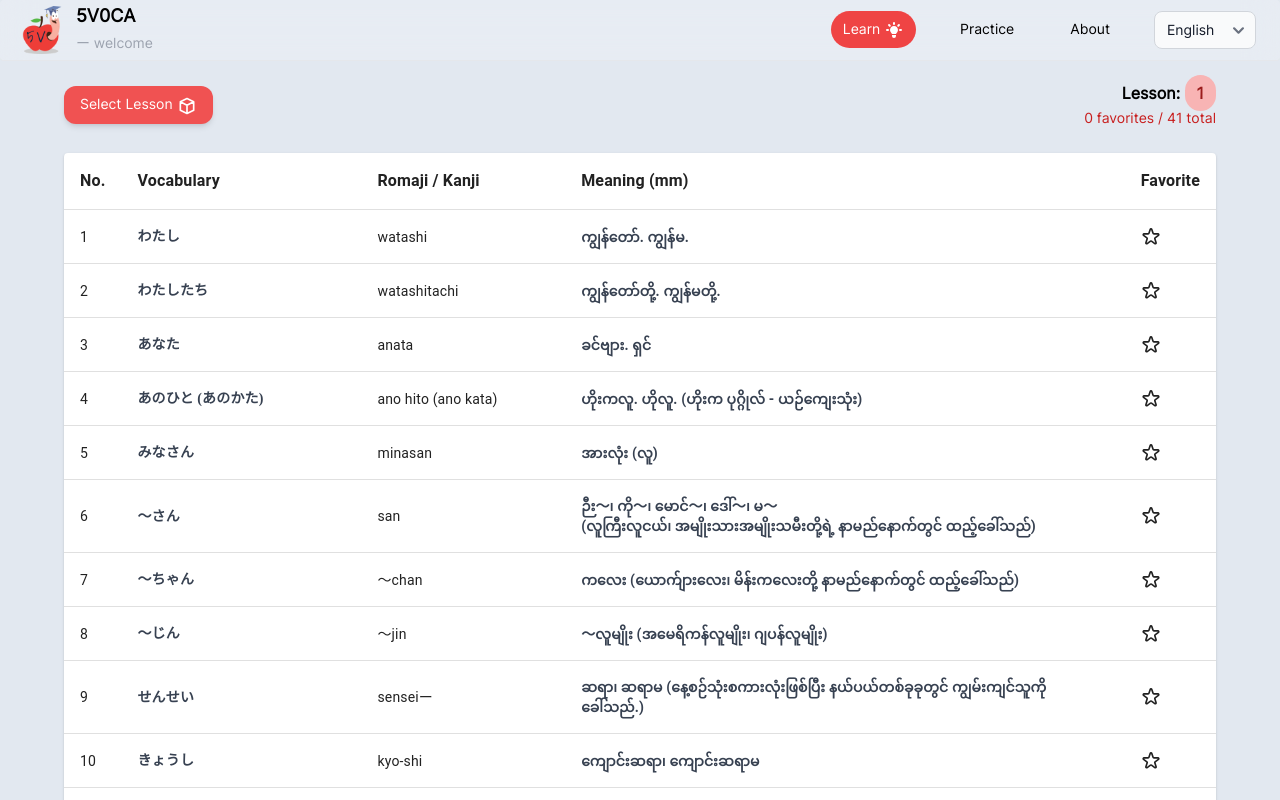
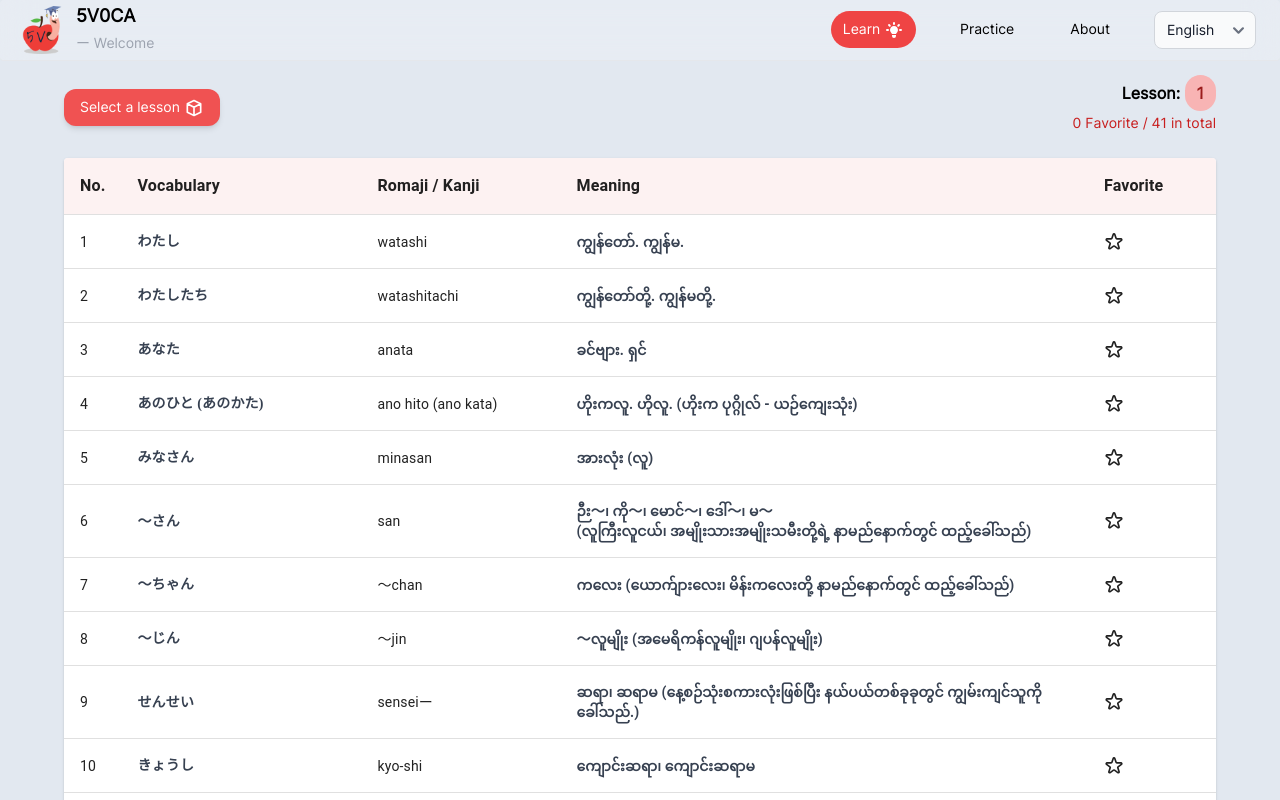
Before and after one commit to ETS-ReactNative1/react--jp-n5-voca, a React (Create React App) app: page /learn in a window 1280 px wide. Shown: the top 800 px of the page. Built offline with nearby package versions, Linux system fonts and the light colour scheme; a web font is replaced by a local one.

Commit message:
finished i18n

```diff
--- /dev/null
+++ b/public/locales/en/translation.json
@@ -0,0 +1,48 @@
+{
+  "learn": {
+    "nav": {
+      "welcome": "Welcome",
+      "learn": "Learn",
+      "practice": "Practice",
+      "about": "About"
+    },
+    "body": {
+      "selectLessonBtn": "Select a lesson",
+      "lesson": "Lesson",
+      "favorite": "Favorite",
+      "total": "in total",
+      "no": "No.",
+      "voca": "Vocabulary",
+      "romaji": "Romaji / Kanji",
+      "meaning": "Meaning",
+      "end": "end"
+    }
+  },
+  "practice": {
+    "setupButton": "Define Practice Setting",
+    "noData": "Currently no data to practice",
+    "end": "end",
+    "practicingTypeDesc": "Practicing ー ",
+    "practicingLessons": "Lessons ー ",
+    "count": "Total ー ",
+    "modal": {
+      "title": "Setup Practice Settings",
+      "lessonRange": "Choose Lessons",
+      "typeOfPractice": "Choose type of practice ?",
+      "all": "All",
+      "favorites": "Favorites",
+      "nonFavorites": "ー Favorites",
+      "iWantToSee": "I want to see...",
+      "seeType1": "Vocabulary",
+      "seeType2": "Meaning",
+      "startButton": "Let's Start"
+    }
+  },
+  "about": {
+    "text": "This app is a web version of the above 2 apps: Foreword and YuuJin. \n\n It is developed with the aim of helping students who are studying N5 and find difficult in remembering studied vocabularies. \n\n You can learn vocabularies on `Learn` page, although you can study them with the documents provided by your training class, able to mark vocabularies difficult, and can practice those vocabularies randomly in `Practice` Page. Choose range of lessons you want to practice, practice type, and what you want to see and don't want to see. \n\n If you do not want to forget, you have to warm up every day."
+  },
+  "notFound": {
+    "text": "Our apologies, but we couldn't find that page. Is it possible that you found a bad link?",
+    "button": "Back to Home"
+  }
+}
--- a/src/App.js
+++ b/src/App.js
@@ -12,21 +12,15 @@ import About from './pages/app/about';
 const App = () => {
   const { i18n } = useTranslation();
   const { pathname } = useLocation();
-  const [selectedCharacter, setSelectedCharacter] = useState('ka');
 
-  // const setLanguage = (lang) => i18n.changeLanguage(lang);
+  const setLanguage = (lang) => i18n.changeLanguage(lang);
 
   const getLangCookie = () => Cookies.get('site-lang');
 
   const changeLanguage = (e) => {
     const lang = e.target.value;
     Cookies.set('site-lang', lang);
-    // setLanguage(lang);
-  };
-
-  const handleCharacter = (e, value) => {
-    if (value !== null) setSelectedCharacter(value);
-    saveToLocalStorage('charType', value);
+    setLanguage(lang);
   };
 
   const saveToLocalStorage = (name, value) => localStorage.setItem(name, value);
@@ -34,29 +28,15 @@ const App = () => {
 
   useEffect(() => {
     // lang
-    // setLanguage(getLangCookie());
-
-    const currentCharType = getFromLocalStorage('charType');
-    if (currentCharType) setSelectedCharacter(currentCharType);
+    setLanguage(getLangCookie());
   }, []);
 
   return (
     <>
-      <NavBar
-        langChange={changeLanguage}
-        currentLang={getLangCookie()}
-        selectedCharacter={selectedCharacter}
-        handleCharacter={handleCharacter}
-      />
+      <NavBar langChange={changeLanguage} currentLang={getLangCookie()} />
       <Routes>
-        <Route
-          path="/learn"
-          element={<Learn selectedCharacter={selectedCharacter} />}
-        />
-        <Route
-          path="/practice"
-          element={<Practice selectedCharacter={selectedCharacter} />}
-        />
+        <Route path="/learn" element={<Learn />} />
+        <Route path="/practice" element={<Practice />} />
         <Route path="/about" element={<About />} />
         <Route path="/not-found" element={<NotFound />} />
         <Route path="/" exact element={<Navigate to="/learn" />} />
--- a/src/components/navBar.jsx
+++ b/src/components/navBar.jsx
@@ -3,12 +3,7 @@ import { Link, NavLink, useLocation } from 'react-router-dom';
 import { useTranslation } from 'react-i18next';
 import logo from '../assets/icons/logo.png';
 
-const NavBar = ({
-  currentLang: lang,
-  langChange,
-  selectedCharacter,
-  handleCharacter,
-}) => {
+const NavBar = ({ currentLang: lang, langChange }) => {
   const { t } = useTranslation();
   const [currentLang, setCurrentLang] = useState('en-US');
   const { pathname } = useLocation();
@@ -16,7 +11,7 @@ const NavBar = ({
 
   useEffect(() => {
     // seting language in select box
-    // setCurrentLang(lang);
+    setCurrentLang(lang);
     if (lang === 'ja-JP') setCurrentLang('ja-JP');
     else if (lang === 'my-MM') setCurrentLang('my-MM');
     else setCurrentLang('en-US');
@@ -33,7 +28,9 @@ const NavBar = ({
               5V0CA
             </span>
             <div className="md:-mr-20">
-              <span className="text-sm text-gray-400">ー welcome</span>
+              <span className="text-sm text-gray-400">
+                ー {t('learn.nav.welcome')}
+              </span>
             </div>
           </div>
         </Link>
@@ -77,7 +74,7 @@ const NavBar = ({
                 to="/learn"
                 className="block rounded py-2 px-3 md:rounded-3xl"
                 aria-current="page">
-                Learn{' '}
+                {t('learn.nav.learn')}{' '}
                 {pathname === '/learn' && (
                   <svg
                     xmlns="http://www.w3.org/2000/svg"
@@ -93,7 +90,7 @@ const NavBar = ({
               <NavLink
                 to="/practice"
                 className="block rounded py-2 px-3 md:rounded-3xl">
-                Practice{' '}
+                {t('learn.nav.practice')}{' '}
                 {pathname === '/practice' && (
                   <svg
                     xmlns="http://www.w3.org/2000/svg"
@@ -109,7 +106,7 @@ const NavBar = ({
               <NavLink
                 to="/about"
                 className="block rounded py-2 px-3 md:rounded-3xl">
-                About{' '}
+                {t('learn.nav.about')}{' '}
                 {pathname === '/about' && (
                   <svg
                     xmlns="http://www.w3.org/2000/svg"
--- a/src/index.js
+++ b/src/index.js
@@ -1,6 +1,7 @@
 import React, { Suspense } from 'react';
 import ReactDOM from 'react-dom';
 import { BrowserRouter } from 'react-router-dom';
+import './i18n';
 import App from './App';
 import './index.css';
 import 'flowbite';
--- a/src/pages/app/about.jsx
+++ b/src/pages/app/about.jsx
@@ -16,13 +16,13 @@ const About = () => {
           target={'_blank'}
           href="https://docs.google.com/spreadsheets/d/17IyFPPFwaXmq8lEeQxXc-tjE2CdPQqrwa1Px1braYVw/edit#gid=0"
           className="font-medium text-sm hover:underline text-gray-500 hover:text-indigo-500 block md:inline-block">
-          See Java Swing V.1
+          See Foreword (Java Swing V.1)
         </a>
         <a
           target={'_blank'}
           href="https://youtu.be/LW3Ih6qT9Qs"
           className="font-medium text-sm ml-0 md:ml-3 hover:underline text-gray-500 hover:text-indigo-500 block md:inline-block">
-          See C# UWP V.1
+          See YuuJin (C# UWP V.1)
         </a>
         <div className="mt-5">{t('about.text')}</div>
         <small className="text-indigo-500 mt-5 inline-block">
--- a/src/pages/learn.jsx
+++ b/src/pages/learn.jsx
@@ -1,6 +1,7 @@
 import React, { useState, useEffect } from 'react';
 import _ from 'lodash';
 import { useTitle } from 'react-use';
+import { useTranslation } from 'react-i18next';
 import { Container, Typography } from '@mui/material';
 import Table from '@mui/material/Table';
 import TableBody from '@mui/material/TableBody';
@@ -14,6 +15,7 @@ import Favorite from '../components/favorite';
 
 const Learn = () => {
   useTitle('5V0CA | Learn');
+  const { t } = useTranslation();
   const [lesson, setLesson] = useState(1);
   const [lastViewedLesson, setLastViewedLesson] = useState(1);
   const [lessonFile, setLessonFile] = useState([]);
@@ -131,7 +133,7 @@ const Learn = () => {
             onClick={handleModal}
             className="text-white bg-red-500 shadow-md hover:bg-red-600 focus:ring-4 focus:ring-red-300 font-medium rounded-xl text-sm px-4 py-2 text-center dark:bg-red-600dark:hover:bg-red-700 dark:focus:ring-red-800"
             type="button">
-            Select Lesson{' '}
+            {t('learn.body.selectLessonBtn')}{' '}
             <svg
               xmlns="http://www.w3.org/2000/svg"
               className="h-5 w-5 inline"
@@ -149,14 +151,14 @@ const Learn = () => {
 
           <div className="text-right">
             <span className="ml-3 font-bold block">
-              Lesson:{' '}
+              {t('learn.body.lesson')}:{' '}
               <span className="bg-red-300 text-red-800 px-3 py-2 rounded-full">
                 {lesson}
               </span>
             </span>
-            <span className="text-sm text-red-700">
-              {favoritesInSelectedLesson.length} favorites / {lessonFile.length}{' '}
-              total
+            <span className="text-sm text-red-700 inline-block pt-2">
+              {favoritesInSelectedLesson.length} {t('learn.body.favorite')} /{' '}
+              {lessonFile.length} {t('learn.body.total')}
             </span>
           </div>
         </div>
@@ -164,27 +166,31 @@ const Learn = () => {
         <TableContainer component={Paper} sx={{ mt: 3 }}>
           <Table sx={{ minWidth: 150 }} aria-label="a dense table">
             <TableHead>
-              <TableRow>
+              <TableRow className="bg-red-50">
                 <TableCell width="auto">
-                  <Typography style={{ fontWeight: 600 }}>No.</Typography>
-                </TableCell>
-                <TableCell align="left">
                   <Typography style={{ fontWeight: 600 }}>
-                    Vocabulary
+                    {t('learn.body.no')}
                   </Typography>
                 </TableCell>
                 <TableCell align="left">
                   <Typography style={{ fontWeight: 600 }}>
-                    Romaji / Kanji
+                    {t('learn.body.voca')}
                   </Typography>
                 </TableCell>
                 <TableCell align="left">
                   <Typography style={{ fontWeight: 600 }}>
-                    Meaning (mm)
+                    {t('learn.body.romaji')}
                   </Typography>
                 </TableCell>
                 <TableCell align="left">
-                  <Typography style={{ fontWeight: 600 }}>Favorite</Typography>
+                  <Typography style={{ fontWeight: 600 }}>
+                    {t('learn.body.meaning')}
+                  </Typography>
+                </TableCell>
+                <TableCell align="left" className="w-32">
+                  <Typography style={{ fontWeight: 600 }}>
+                    {t('learn.body.favorite')}
+                  </Typography>
                 </TableCell>
               </TableRow>
             </TableHead>
@@ -194,7 +200,7 @@ const Learn = () => {
                   <TableRow
                     key={data.id}
                     sx={{ '&:last-child td, &:last-child th': { border: 0 } }}>
-                    <TableCell component="th" scope="row" className="w-5">
+                    <TableCell component="th" scope="row" className="w-auto">
                       {data.id}
                     </TableCell>
                     <TableCell align="left" className="w-60">
@@ -245,9 +251,9 @@ const Learn = () => {
                 </div>
                 <form
                   onSubmit={handleSubmit}
-                  className="px-6 pb-8 space-y-4 lg:px-8">
+                  className="px-6 pb-8 space-y-4 lg:px-8 items-center">
                   <h3 className="text-lg font-medium text-gray-900 dark:text-white">
-                    Select a lesson{' '}
+                    {t('learn.body.selectLessonBtn')}{' '}
                     <svg
                       xmlns="http://www.w3.org/2000/svg"
                       className="h-5 w-5 inline"
@@ -283,7 +289,9 @@ const Learn = () => {
             </div>
           </div>
         </div>
-        <span className="text-center mt-5 text-gray-400">ー end ー</span>
+        <span className="text-center mt-5 text-gray-400">
+          ー {t('learn.body.end')} ー
+        </span>
       </div>
     </Container>
   );
--- a/src/pages/practice.jsx
+++ b/src/pages/practice.jsx
@@ -1,6 +1,7 @@
 import React, { useState, useEffect } from 'react';
 import _ from 'lodash';
 import { useTitle } from 'react-use';
+import { useTranslation } from 'react-i18next';
 import { Container } from '@mui/material';
 import CustomRadioButton from '../components/customRadioButton';
 import FlashCardList from '../components/flashCardList';
@@ -11,6 +12,7 @@ import {
 
 const Practice = () => {
   useTitle('5V0CA | Practice');
+  const { t } = useTranslation();
 
   const [modalVisibility, setModalVisibility] = useState(false);
   const [practiceType, setPracticeType] = useState('nonfavorites'); // all, favorites, nonfavorites
@@ -212,7 +214,7 @@ const Practice = () => {
                   clipRule="evenodd"
                 />
               </svg>{' '}
-              Define Practice Settings
+              {t('practice.setupButton')}
             </button>
           </div>
 
@@ -222,19 +224,19 @@ const Practice = () => {
               practiceDescVisibility ? '' : 'hidden'
             } flex flex-col justify-center mx-auto mt-5`}>
             <div>
-              Practice Type:{' '}
+              {t('practice.practicingTypeDesc')}{' '}
               <span className="bg-yellow-100 text-yellow-800 text-xs font-semibold mr-2 px-2.5 py-0.5 rounded dark:bg-yellow-200 dark:text-yellow-900">
                 {practiceType}
               </span>
             </div>
             <div>
-              Lesson Range:{' '}
+              {t('practice.practicingLessons')}{' '}
               <span className="bg-yellow-100 text-yellow-800 text-xs font-semibold mr-2 px-2.5 py-0.5 rounded dark:bg-yellow-200 dark:text-yellow-900">
                 {lessonRange.join(', ')}
               </span>
             </div>
             <div>
-              Total:{' '}
+              {t('practice.count')}{' '}
               <span className="bg-yellow-100 text-yellow-800 text-xs font-semibold mr-2 px-2.5 py-0.5 rounded dark:bg-yellow-200 dark:text-yellow-900">
                 {practiceData.length}
               </span>
@@ -247,7 +249,7 @@ const Practice = () => {
           ) : (
             <div className="flex flex-col justify-center mx-auto mt-10">
               <span className="items-center justify-center text-red-600 bg-red-100 px-2 py-1 rounded-full">
-                Currently no data to practice{' '}
+                {t('practice.noData')}{' '}
                 <svg
                   xmlns="http://www.w3.org/2000/svg"
                   className="h-5 w-5 inline"
@@ -294,7 +296,7 @@ const Practice = () => {
                     onSubmit={handleSubmit}
                     className="px-6 pb-4 space-y-4 lg:px-8 sm:pb-6 xl:pb-8">
                     <h3 className="text-xl font-medium text-gray-900 dark:text-white">
-                      Setup Practice Settings{' '}
+                      {t('practice.modal.title')}{' '}
                       <svg
                         xmlns="http://www.w3.org/2000/svg"
                         className="h-5 w-5 inline"
@@ -316,7 +318,7 @@ const Practice = () => {
                       <label
                         htmlFor="practice"
                         className="block mb-2 text-sm font-medium text-gray-700 dark:text-gray-300">
-                        Select range of lessons
+                        {t('practice.modal.lessonRange')}
                       </label>
                       <div className="relative w-full text-center">
                         <div className="grid grid-cols-5 gap-2">
@@ -339,14 +341,14 @@ const Practice = () => {
                       <label
                         htmlFor="practice"
                         className="block mb-2 text-sm font-medium text-gray-700 dark:text-gray-300">
-                        Select type of practice
+                        {t('practice.modal.typeOfPractice')}
                       </label>
                       <div className="relative w-full text-center">
                         <div className="grid grid-cols-3 gap-2">
                           <CustomRadioButton
                             value="all"
                             selected={practiceType}
-                            label="All"
+                            label={t('practice.modal.all')}
                             description=""
                             styles="py-2"
                             onClick={handlePracticeTypeChange}
@@ -354,7 +356,7 @@ const Practice = () => {
                           <CustomRadioButton
                             value="favorites"
                             selected={practiceType}
-                            label="+Favorites"
+                            label={t('practice.modal.favorites')}
                             description=""
                             styles="py-2"
                             onClick={handlePracticeTypeChange}
@@ -362,7 +364,7 @@ const Practice = () => {
                           <CustomRadioButton
                             value="nonfavorites"
                             selected={practiceType}
-                            label="-Favorites"
+                            label={t('practice.modal.nonFavorites')}
                             description=""
                             styles="py-2"
                             onClick={handlePracticeTypeChange}
@@ -376,21 +378,21 @@ const Practice = () => {
                       <label
                         htmlFor="practice"
                         className="block mb-2 text-sm font-medium text-gray-700 dark:text-gray-300">
-                        I want to see...
+                        {t('practice.modal.iWantToSee')}
                       </label>
                       <div className="relative w-full text-center">
                         <div className="grid grid-cols-2 gap-2">
                           <CustomRadioButton
                             value="vocabulary"
                             selected={visiblePracticeData}
-                            label="Vocabulary"
+                            label={t('practice.modal.seeType1')}
                             styles="py-2"
                             onClick={handleVisiblePracticeDataChange}
                           />
                           <CustomRadioButton
                             value="meaning"
                             selected={visiblePracticeData}
-                            label="Meaning"
+                            label={t('practice.modal.seeType2')}
                             styles="py-2"
                             onClick={handleVisiblePracticeDataChange}
                           />
@@ -402,7 +404,7 @@ const Practice = () => {
                     <button
                       type="submit"
                       className="w-full font-bold text-white bg-red-500 hover:bg-red-800 focus:ring-4 focus:ring-red-300 rounded-lg text-sm px-5 py-2.5 text-center dark:bg-red-600 dark:hover:bg-red-700 dark:focus:ring-red-800">
-                      Let's start{' '}
+                      {t('practice.modal.startButton')}{' '}
                       <svg
                         xmlns="http://www.w3.org/2000/svg"
                         className="h-5 w-5 inline"
@@ -426,7 +428,9 @@ const Practice = () => {
             </div>
           </div>
           {/* modal end */}
-          <span className="text-center mt-5 text-gray-400">ー end ー</span>
+          <span className="text-center mt-5 text-gray-400">
+            ー {t('practice.end')} ー
+          </span>
         </div>
       </div>
     </Container>
```
Also changed, not shown: public/locales/ja/translation.json (added, +48 -0 lines), public/locales/my/translation.json (added, +48 -0 lines), src/i18n.js (renamed from i18n.js).
